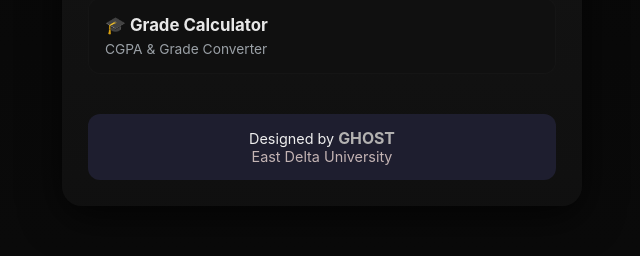
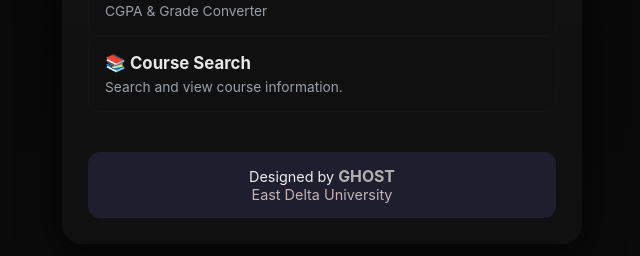
Before and after one commit to black-007-web/published_sample_edu, a website: page index.html in a window 1280 px wide. Shown: the part 350-606 px from the top of the page, without its empty margins (318-958 px from the left). Drawn offline with Linux system fonts and the light colour scheme.

Commit message:
Update index.html

```diff
--- a/index.html
+++ b/index.html
@@ -34,6 +34,12 @@
         <div class="tile-sub">CGPA & Grade Converter</div>
       </a>
 
+       <a class="tile data" href="course.html">
+        <div class="tile-title">📚 Course Search</div>
+        <div class="tile-sub">Search and view course information.</div>
+      </a>
+
+
 
     </nav>
 
```
